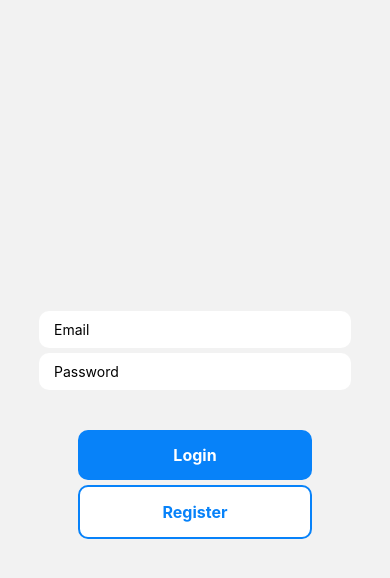
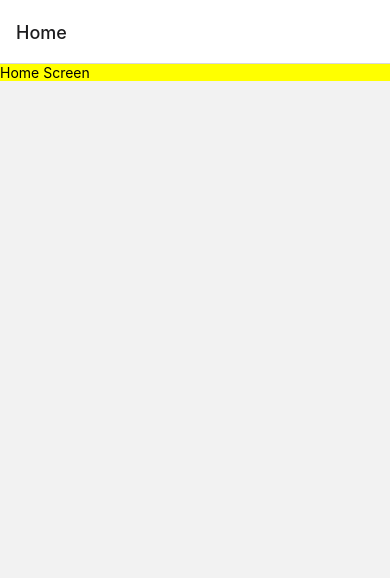
Before and after one commit to martins309/fireBaseAuth, a React Native app: screen /Home in a window 390 px wide. Before the commit this address had no page. Shown: the top 578 px of the page. Built offline with nearby package versions, Linux system fonts and the light colour scheme.

Commit message:
fixed the issue with the font

```diff
--- a/App.js
+++ b/App.js
@@ -11,7 +11,7 @@ const Stack = createNativeStackNavigator();
 
 export default function App() {
 
-  const [isLoggedin, setIsLoggedIn] = useState(false);
+  const [isLoggedin, setIsLoggedIn] = useState(true);
 
 
   return (
--- a/screens/HomeScreen.js
+++ b/screens/HomeScreen.js
@@ -3,7 +3,7 @@ import { StyleSheet, Text, View } from 'react-native'
 
 const HomeScreen = () => {
     return (
-        <View style={styles.homeScreen}>
+        <View style={styles.container}>
             <Text>Home Screen</Text>
         </View>
     )
@@ -13,7 +13,10 @@ export default HomeScreen
 
 const styles = StyleSheet.create({
 
-    homeScreen: {
-        fontSize: 36
+    container: {
+        backgroundColor: "#ffff00",
+        fontSize: 200,
+
+
     }
 })
```
